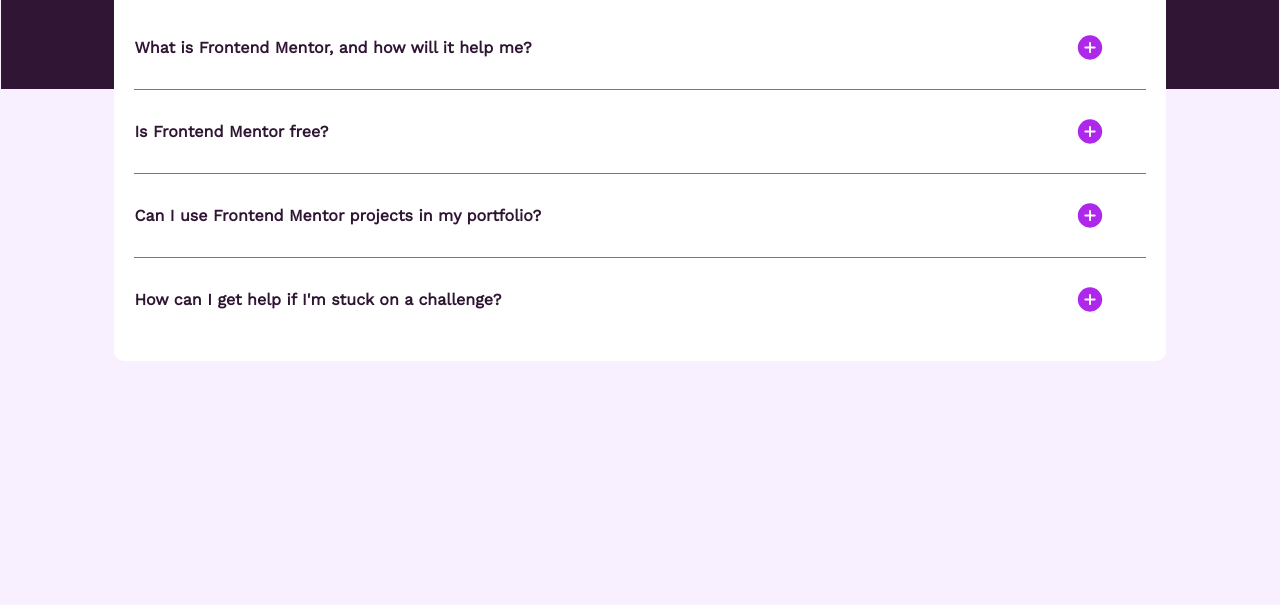
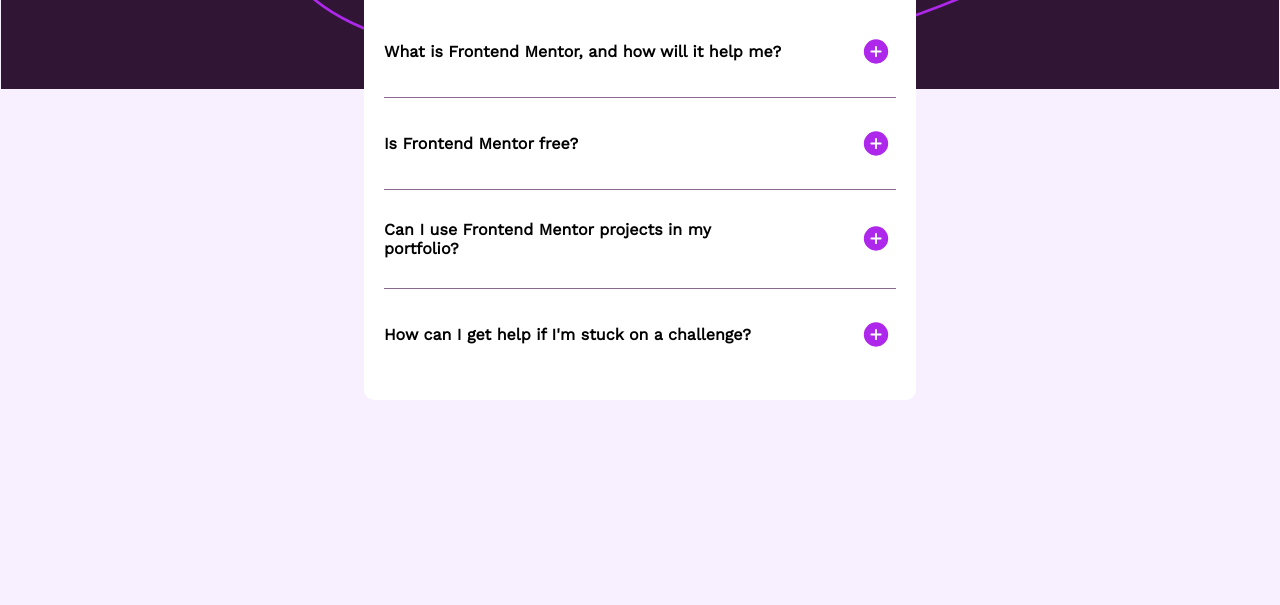
Before and after one commit to theGamingKitten/faq-accordion-main, a plain HTML site: page index.html in a window 1280 px wide. Shown: the part 195-800 px from the top of the page. Drawn offline with nearby package versions, Linux system fonts and the light colour scheme.

Commit message:
finished project with screenshots

```diff
--- a/index.html
+++ b/index.html
@@ -14,10 +14,10 @@
       <object data="./assets/images/icon-star.svg" type="image/svg+xml"></object>
       <h1 class="faq-title">FAQs</h1>
 
-      <p class="question">
+      <button class="question">
         <span>What is Frontend Mentor, and how will it help me?</span>
         <object data="./assets/images/icon-plus.svg" type="image/svg+xml"></object>
-      </p>
+      </button>
       <p class="answer">
         Frontend Mentor offers realistic coding challenges to help developers improve their
         frontend coding skills with projects in HTML, CSS, and JavaScript. It's suitable for
@@ -26,10 +26,10 @@
 
       <hr>
 
-      <p class="question">
+      <button class="question">
         <span>Is Frontend Mentor free?</span>
         <object data="./assets/images/icon-plus.svg" type="image/svg+xml"></object>
-      </p>
+      </button>
       <p class="answer">
         Yes, Frontend Mentor offers both free and premium coding challenges, with the free
         option providing access to a range of projects suitable for all skill levels.
@@ -37,10 +37,10 @@
 
       <hr>
 
-      <p class="question">
+      <button class="question">
         <span>Can I use Frontend Mentor projects in my portfolio?</span>
         <object data="./assets/images/icon-plus.svg" type="image/svg+xml"></object>
-      </p>
+      </button>
       <p class="answer">
         Yes, you can use projects completed on Frontend Mentor in your portfolio. It's an excellent
         way to showcase your skills to potential employers!
@@ -48,10 +48,10 @@
 
       <hr>
 
-      <p class="question">
+      <button class="question">
         <span>How can I get help if I'm stuck on a challenge?</span>
         <object data="./assets/images/icon-plus.svg" type="image/svg+xml"></object>
-      </p>
+      </button>
       <p class="answer">
         The best place to get help is inside Frontend Mentor's Discord community. There's a help
         channel where you can ask questions and seek support from other community members.
--- a/styles.css
+++ b/styles.css
@@ -6,7 +6,8 @@
 }
 
 body {
-    font-family: "Work Sans";
+    margin: 0;
+    font-family: "Work Sans", Arial;
     background-color: var(--light-pink);
     background-image: url("./assets/images/background-pattern-mobile.svg");
     background-repeat: no-repeat;
@@ -34,21 +35,31 @@ body {
 }
 
 .question {
-    background-color: none;
-    width: 95%;
-    padding: 10px;
+    font-family: "Work Sans";
+    width: 100%;
+    margin-top: 25px;
+    margin-bottom: 25px;
+    padding: 5px;
     font-weight: 600;
     display: flex;
     justify-content: space-between;
     align-items: center;
+    background-color: var(--white);
+    border: none;
 }
 
 .question > span {
-    margin-left: -10px;
-    width: 85%;
+    display: inline-block;
+    margin-left: -5px;
+    margin-right: 15px;
+    width: 80%;
+    text-align: left;
+    font-size: larger;
+    font-weight: 600;
 }
 
-.question > span:hover {
+.question > span:hover,
+.question > span:focus {
     cursor: pointer;
     color: purple;
 }
@@ -75,4 +86,7 @@ hr {
     body {
         background-image: url("./assets/images/background-pattern-desktop.svg");
     }
+    .faq-container {
+        width: 40%;
+    }
 }
```
Also changed, not shown: screenshot.jpg (added), screenshot_mobile.jpg (added), 1 other file.
